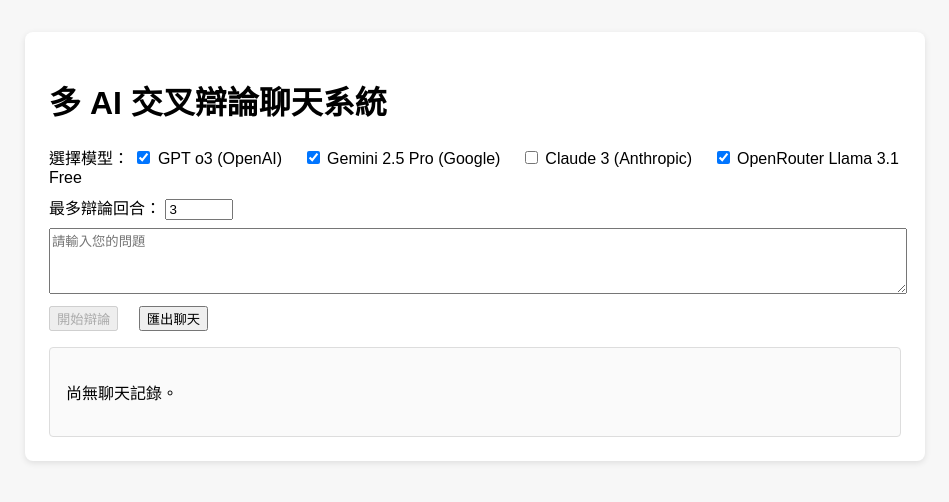
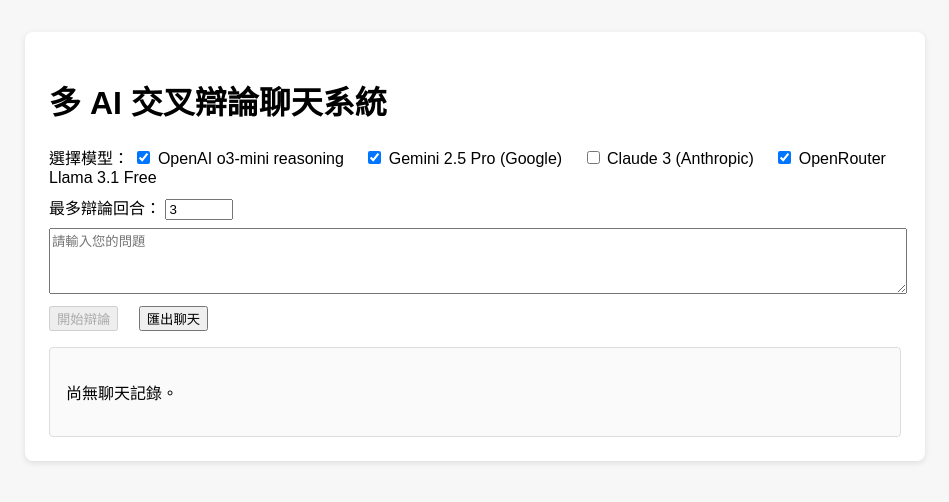
Before and after one commit to Buffett111/MultiAgent-debate, a Svelte app: page / in a window 1280 px wide. Shown: the top 502 px of the page, without its empty margins (165-1114 px from the left). Built offline with nearby package versions, Linux system fonts and the light colour scheme.

Commit message:
fix: align OpenAI model id with o3-mini

```diff
--- a/src/App.svelte
+++ b/src/App.svelte
@@ -22,14 +22,14 @@
 
   // 可用模型列表
   const availableModels: ModelOption[] = [
-    { id: 'o3', name: 'GPT o3 (OpenAI)' },
+    { id: 'o3-mini', name: 'OpenAI o3-mini reasoning' },
     { id: 'gemini', name: 'Gemini 2.5 Pro (Google)' },
     { id: 'claude', name: 'Claude 3 (Anthropic)' },
     { id: 'openrouter', name: 'OpenRouter Llama 3.1 Free' }
   ];
 
   // 狀態變數
-  let selectedModels: string[] = ['o3', 'gemini', 'openrouter'];
+  let selectedModels: string[] = ['o3-mini', 'gemini', 'openrouter'];
   let question = '';
   let maxRounds = 3;
   let isDebating = false;
@@ -57,7 +57,7 @@
     // 提示模型逐步推理，並要求以指定格式回覆
     const prompt = `請以繁體中文回答下列問題，並逐步思考；回覆時使用兩行顯示：\n思考過程：<你的思考過程>\n答案：<最終答案>\n問題：${question}`;
     let rawResponse: string | null = null;
-    if (modelId === 'o3') {
+    if (modelId === 'o3-mini') {
       rawResponse = await callOpenAI([
         { role: 'system', content: '你是一個樂於助人的 AI，需要逐步思考並在回覆中附上思考過程和最終答案。' },
         { role: 'user', content: prompt }
```
